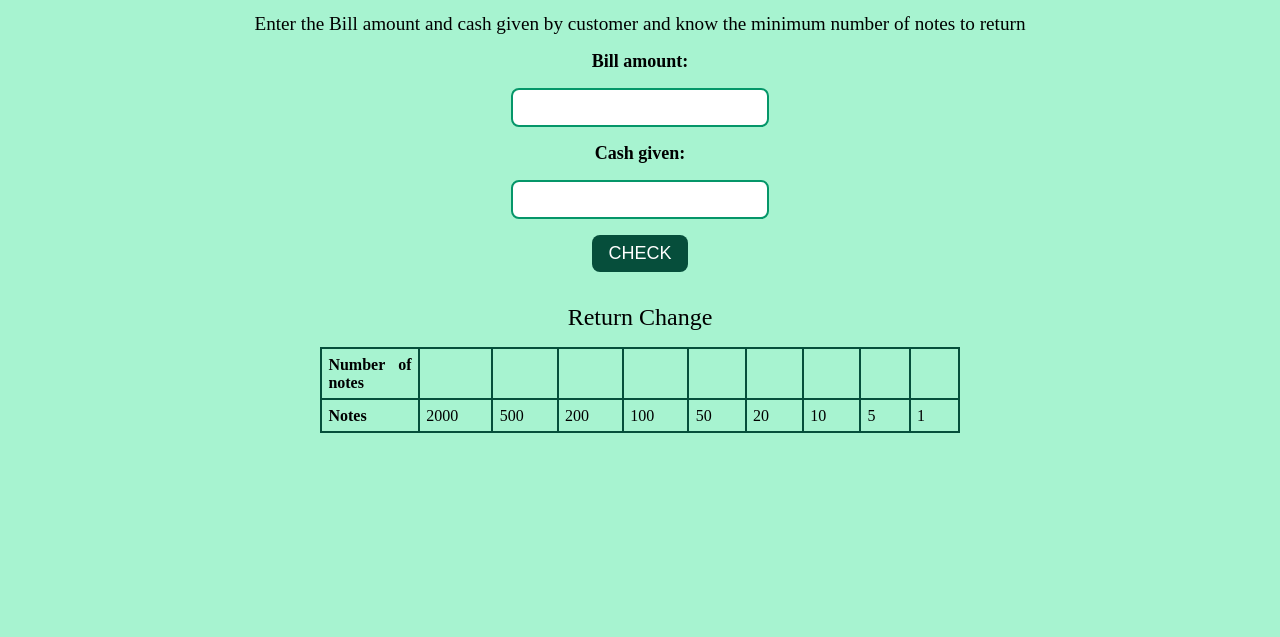
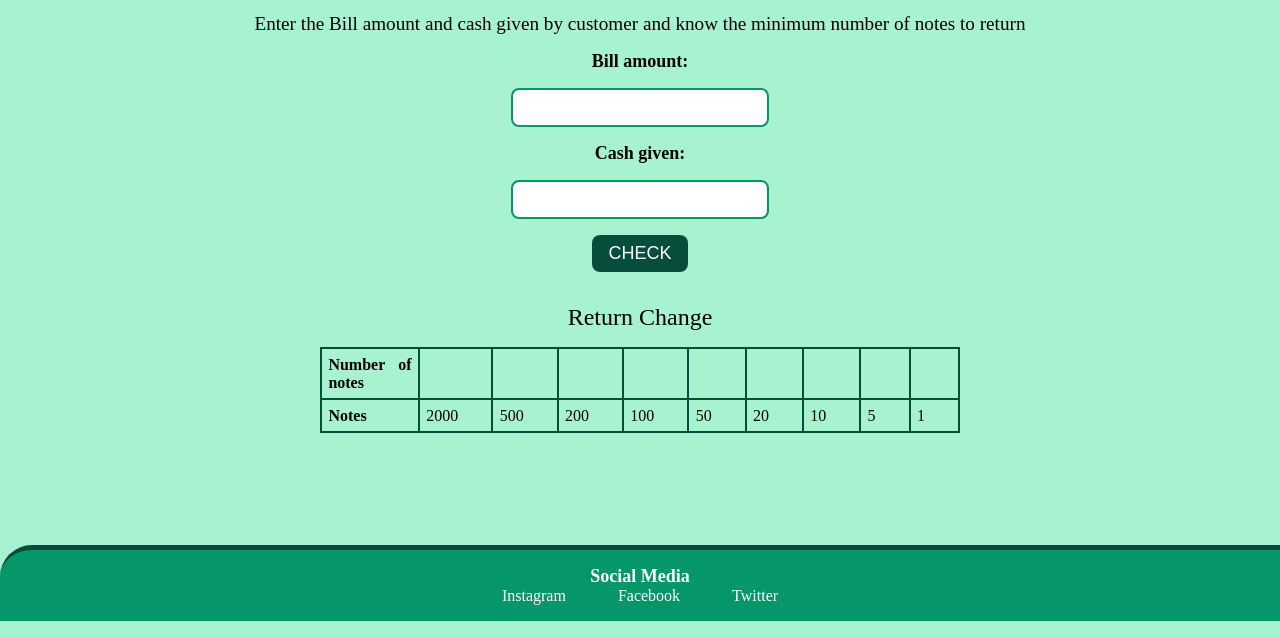
Before and after one commit to don0716/Cash-Register-App, a plain HTML site: page index.html in a window 1280 px wide. Shown: the part 163-800 px from the top of the page. Drawn offline with Linux system fonts and the light colour scheme; a web font is replaced by a local one.

Commit message:
css added foooter

```diff
--- a/index.html
+++ b/index.html
@@ -51,8 +51,29 @@
             </tr>
         </table>
 
+    </div>
 
-    </div>
+    <footer class="footer">
+        <div
+        class="footer-header">Social Media
+        </div>
+        <ul class="social-links list-non-bullet">
+
+            <li class="list-item-inline">
+                <a class="link" href="https://www.instagram.com/donovan_monteiro/">Instagram</a>
+            </li>
+
+            <li class="list-item-inline">
+                <a class="link" href="https://www.facebook.com/donovan.c.monteiro">  Facebook</a>
+            </li>
+
+            <li class="list-item-inline">
+                <a class="link" href="https://twitter.com/96don007">Twitter</a>
+            </li>
+
+        </ul>
+    </footer>
+
 
 </body>
 
--- a/styles.css
+++ b/styles.css
@@ -103,3 +103,57 @@ body {
   border-collapse: collapse;
   padding: 0.4rem;
 }
+
+/* footers */
+
+.footer {
+    background-color: var(--primary-color);
+    border-top-left-radius: 2rem;
+    border-top: 5px solid var(--darker-color);
+    padding: 1rem 1rem;
+    text-align: center;
+    color: white;
+    bottom: opx;
+}
+
+.footer .footer-header {
+    font-weight: bold;
+    font-size: large;
+}
+
+.footer .link {
+    color: white;
+}
+
+.footer ul {
+    padding-inline-start: 0px;
+}
+
+/* links */
+.link {
+    text-decoration: none;
+    padding: 0.5rem 1rem;
+}
+
+.link-primary {
+    background-color:var(--primary-color);
+    border-radius: 0.5rem;
+    color:white;
+}
+
+.link-secondary {
+    color: var(--primary-color);
+    border-radius: 0.5rem;
+    border: 1px solid var(--primary-color);
+}
+
+
+/* lists */
+.list-non-bullet {
+    list-style: none;
+}
+
+.list-item-inline {
+    display: inline;
+    padding: 0rem 0.5rem;
+}
```
